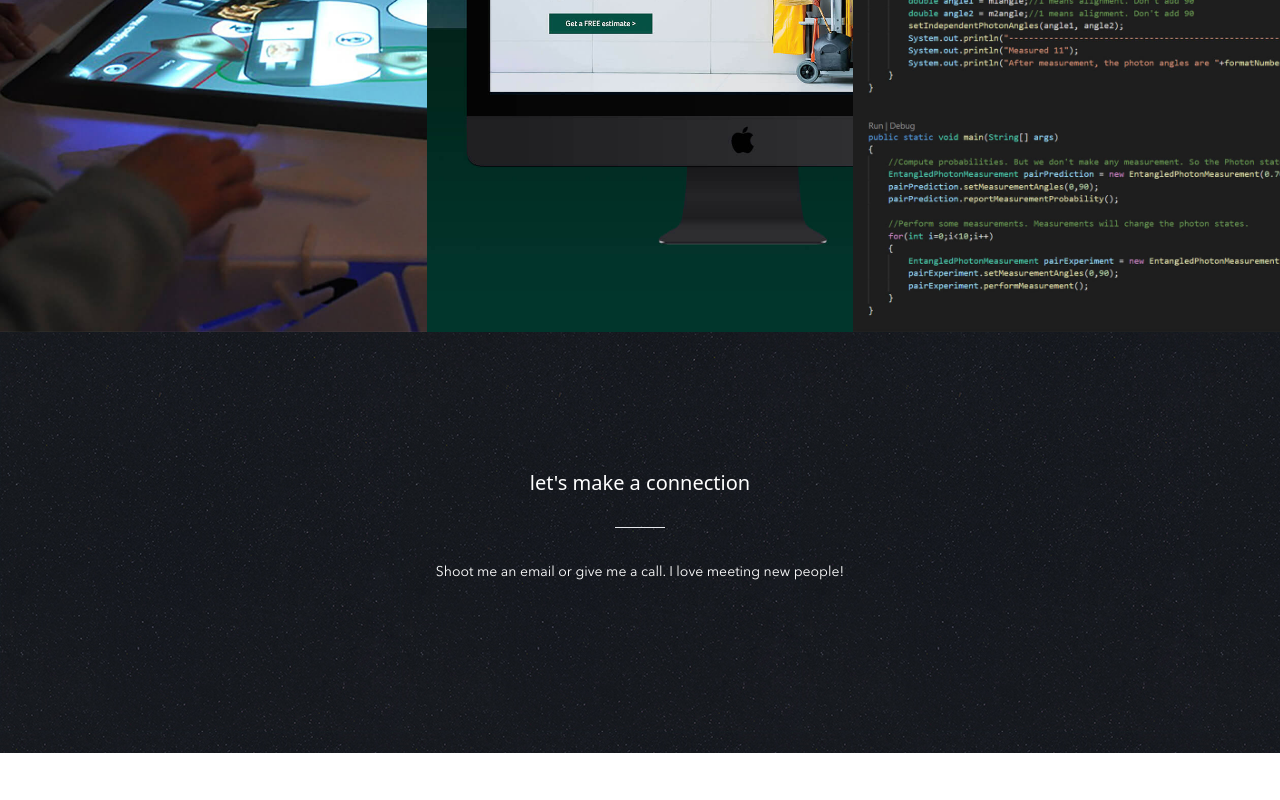
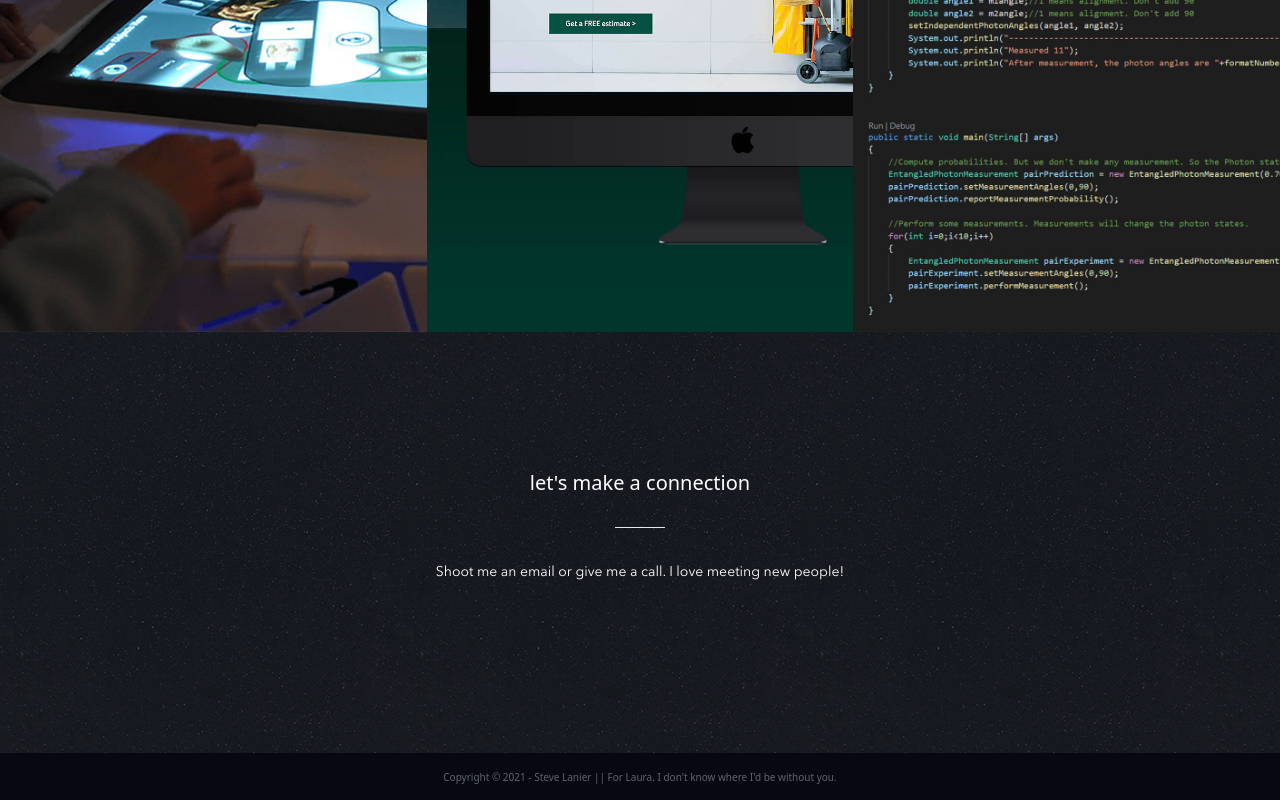
Before and after one commit to sklanier/Portfolio, a Next.js app: page / in a window 1280 px wide. Shown: the part 2265-3065 px from the top of the page. Built offline with nearby package versions, Linux system fonts and the light colour scheme.

Commit message:
added footer content

```diff
--- a/components/FooterSection/PostFooter.js
+++ b/components/FooterSection/PostFooter.js
@@ -1,6 +1,10 @@
 const PostFooter = () => (
     <div className="h-postFooter">
-
+        <div style={{ backgroundColor: '#070811' }} className="text-xl text-white flex justify-center items-center m-auto h-inherit">
+            <div className="text-center w-5/12">
+                <p className="footerTxt">Copyright © 2021 - Steve Lanier || For Laura. I don't know where I'd be without you.</p>
+            </div>
+        </div>
     </div>
 );
 
--- a/styles/globals.css
+++ b/styles/globals.css
@@ -51,4 +51,9 @@
         letter-spacing: 2px;
         margin: 5px;
     }
+
+    .footerTxt{
+        font-size: 10px;
+        color: #5F656D;
+    }
 }
```
